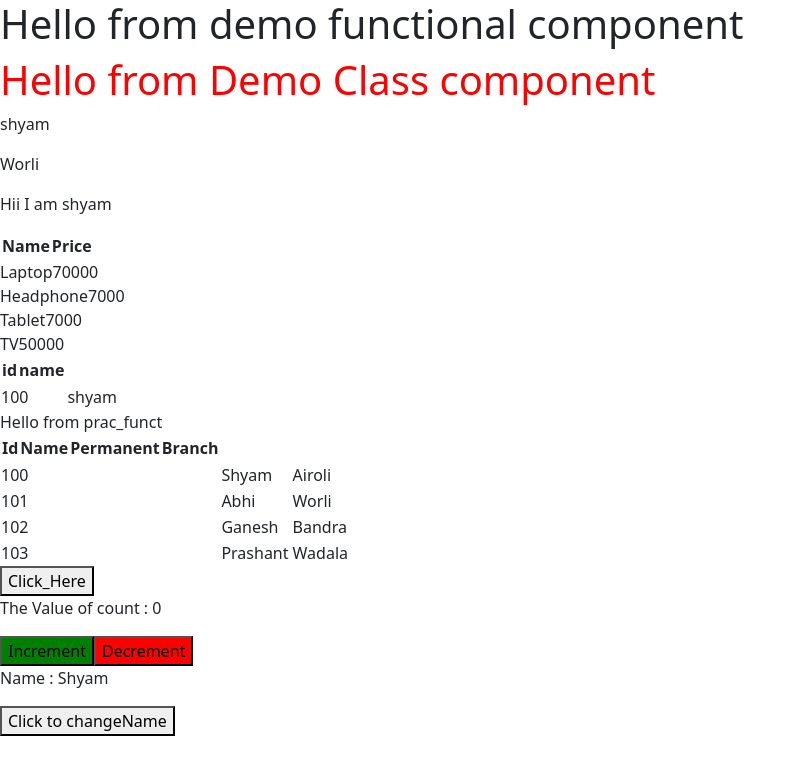
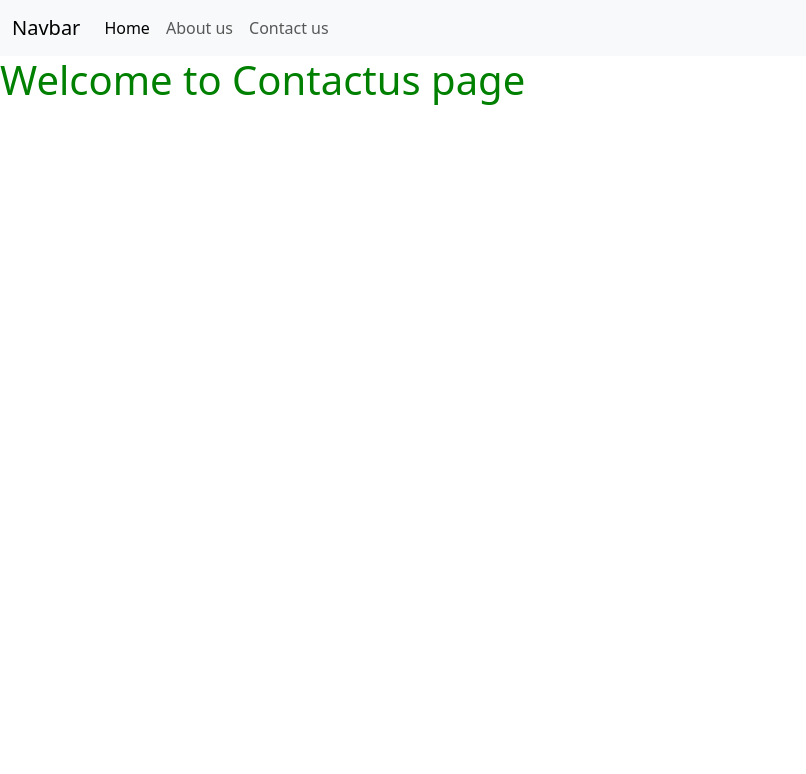
Before and after one commit to GOLISHYAMP/React_Practice, a React (Create React App) app in the folder First_app/my_app/: page /contactus in a window 1280 px wide. Shown: the top 774 px of the page, without its empty margins (0-806 px from the left). Built offline with nearby package versions, Linux system fonts and the light colour scheme.

Commit message:
some changes

```diff
--- a/First_app/my_app/src/App.tsx
+++ b/First_app/my_app/src/App.tsx
@@ -10,19 +10,39 @@ import { Prac } from './components/prac';
 import EventDemo from './components/EventDemo';
 import ParentComponent from './components/ParentComponent';
 import UseStateDemo from './components/UseStateDemo';
+import { BrowserRouter as Router,Routes, Route, Link } from 'react-router-dom';
+import Aboutus from './components/Aboutus';
+import Contactus from './components/Contactus';
+import { Navigations } from './components/Navigations';
+import PageNotFound from './components/PageNotFound';
+import EditProduct from './components/EditProduct';
 
 function App() {
   return (
     <div>
-      <DemoFunctional></DemoFunctional>
+      {/* <DemoFunctional></DemoFunctional>
       <ClassComponent></ClassComponent>
       <Demo></Demo>
       <Class_prac id={0} name={''}></Class_prac>
       <Prac_funct></Prac_funct>
       <Prac></Prac>
-      {/* <EventDemo></EventDemo> */}
+      <EventDemo></EventDemo>
       <ParentComponent></ParentComponent>
-      <UseStateDemo></UseStateDemo>
+      <UseStateDemo></UseStateDemo> */}
+      <Router>
+        <Navigations></Navigations>
+        <Routes>
+
+          <Route path = "/" element= {<Demo></Demo>}></Route>
+          <Route path = "/aboutus/:name" element= {<Aboutus></Aboutus>}></Route>
+          <Route path = "/contactus" element= {<Contactus></Contactus>}></Route>
+          <Route path = "/edit/:id" element= {<EditProduct></EditProduct>}></Route>
+
+          <Route path = "/*" element= {<PageNotFound></PageNotFound>}></Route>
+
+        </Routes>
+      </Router>
+
     </div>
   );
 }
--- /dev/null
+++ b/First_app/my_app/src/components/Aboutus.tsx
@@ -0,0 +1,13 @@
+import React from 'react'
+import { useParams } from 'react-router-dom'
+
+const Aboutus = () => {
+    const {name}=useParams();
+  return (
+    <div>
+        <h1 style={{color:"green"}}>Welcome {name} to Aboutus page</h1>
+    </div>
+  )
+}
+
+export default Aboutus
--- /dev/null
+++ b/First_app/my_app/src/components/Contactus.tsx
@@ -0,0 +1,11 @@
+import React from 'react'
+
+const Contactus = () => {
+  return (
+    <div>
+        <h1 style={{color:"green"}}>Welcome to Contactus page</h1>
+    </div>
+  )
+}
+
+export default Contactus
--- a/First_app/my_app/src/components/Demo.tsx
+++ b/First_app/my_app/src/components/Demo.tsx
@@ -3,6 +3,7 @@
 //imr for importing react
 //rafce is the best it creates arrow function with default export
 import React from 'react'
+import { Link } from 'react-router-dom'
 interface Product
 {
     id:number,
@@ -28,6 +29,9 @@ const products:Product[]=[
              {product.price}
           </tr>
         ))}
+        <tr>
+          <td><Link className="nav-link"  to="/edit/:id">Edit</Link></td>
+        </tr>
       </table>
     </div>
   )
--- /dev/null
+++ b/First_app/my_app/src/components/EditProduct.tsx
@@ -0,0 +1,11 @@
+import React from 'react'
+import { useParams } from 'react-router-dom'
+const EditProduct = () => {
+    const {id} = useParams();
+  return (
+
+    <div>EditProduct {id}</div>
+  )
+}
+
+export default EditProduct
--- /dev/null
+++ b/First_app/my_app/src/components/Navigations.tsx
@@ -0,0 +1,30 @@
+import React from 'react'
+import { Link } from 'react-router-dom'
+export const Navigations = () => {
+  return (
+    <div>
+       <nav className="navbar navbar-expand-lg navbar-light bg-light">
+  <div className="container-fluid">
+    <a className="navbar-brand" href="#">Navbar</a>
+    <button className="navbar-toggler" type="button" data-bs-toggle="collapse" data-bs-target="#navbarSupportedContent" aria-controls="navbarSupportedContent" aria-expanded="false" aria-label="Toggle navigation">
+      <span className="navbar-toggler-icon"></span>
+    </button>
+    <div className="collapse navbar-collapse" id="navbarSupportedContent">
+      <ul className="navbar-nav me-auto mb-2 mb-lg-0">
+        <li className="nav-item">
+          <Link className="nav-link active" aria-current="page" to="/">Home</Link>
+        </li>
+        <li className="nav-item">
+          <Link className="nav-link"  to="/aboutus/:name">About us</Link>
+        </li>
+        <li className="nav-item">
+          <Link className="nav-link"  to="/contactus">Contact us</Link>
+        </li>
+
+      </ul>
+    </div>
+  </div>
+</nav>
+    </div>
+  )
+}
--- /dev/null
+++ b/First_app/my_app/src/components/PageNotFound.tsx
@@ -0,0 +1,11 @@
+import React from 'react'
+
+const PageNotFound = () => {
+  return (
+    <div>
+        <h1 style={{color: "red"}}>Page Not Found</h1>
+    </div>
+  )
+}
+
+export default PageNotFound
```
